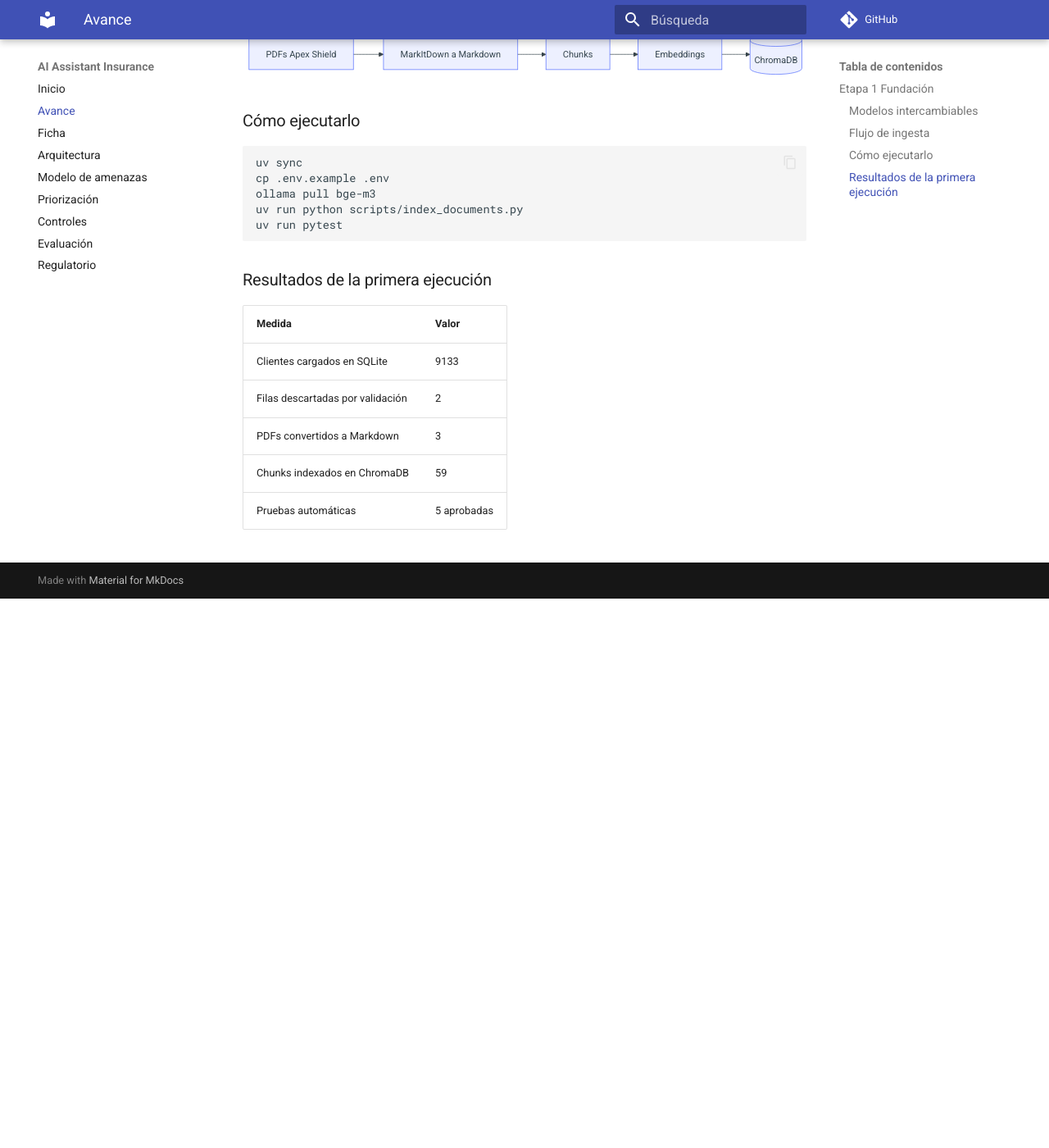
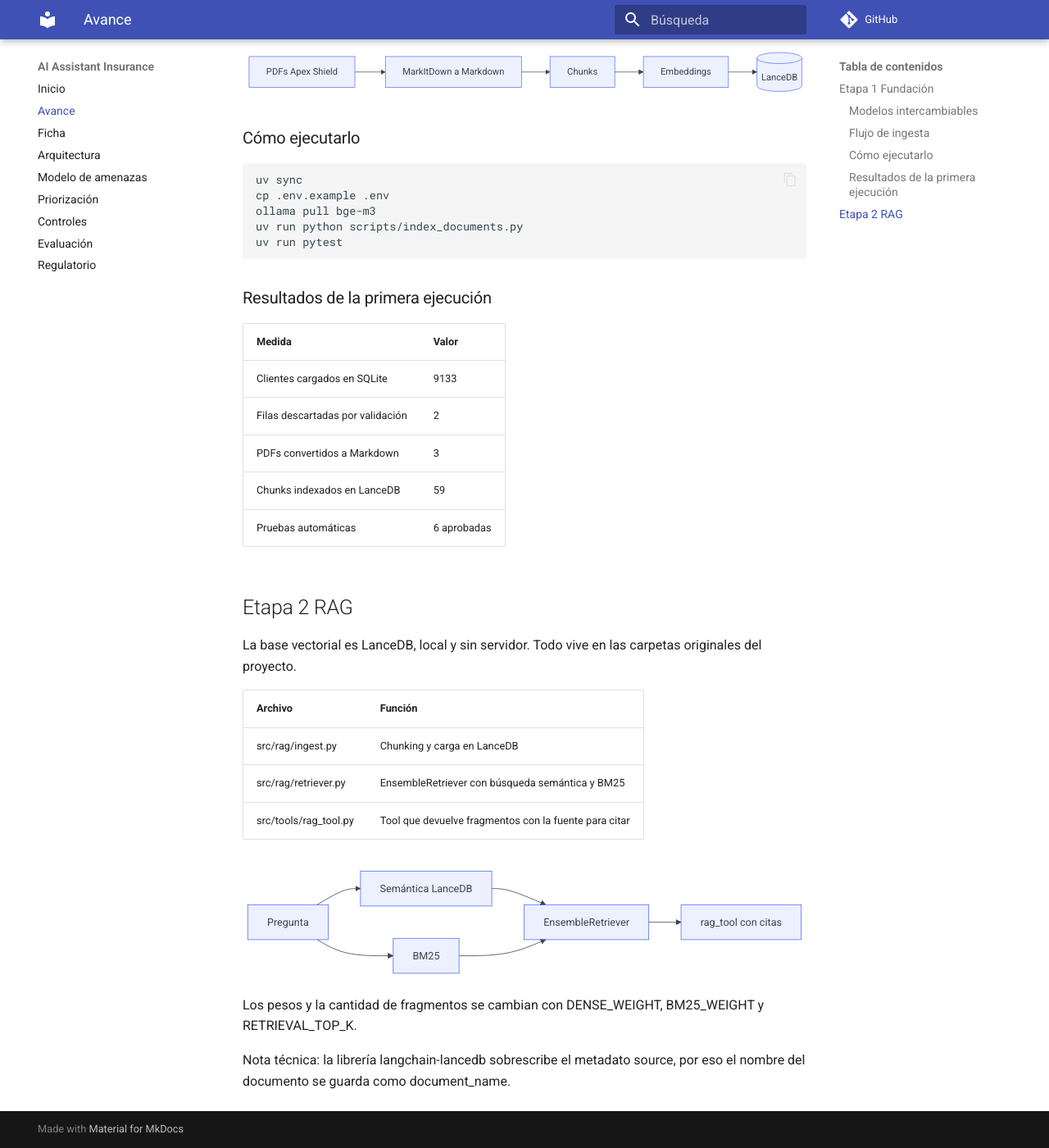
Before and after one commit to Ael-Dev/AI-ASSISTANT-INSURANCE, an MkDocs documentation site: the page built from docs/avance.md, in a window 1280 px wide and 1400 px high, scrolled down 1290 px. Shown: the whole window at 82% size. Built offline with MkDocs 1.6.1 and Material for MkDocs 9.7.7, drawn with Linux system fonts in a browser that asks for light colours; comment, search, counter and statistics services are not loaded; before the commit the page ends 2020 px from its top, so only the background shows below that; some of the changed text lies outside the part shown.

Commit message:
test: pruebas del retriever y la tool. docs: avance etapa 2

````diff
--- a/docs/avance.md
+++ b/docs/avance.md
@@ -5,7 +5,7 @@ Estado de la implementación por etapas del plan.
 | Etapa | Contenido | Estado |
 |---|---|---|
 | 1 Fundación | Configuración, esquemas, ingesta de CRM y base de conocimiento | Implementada en la rama feature/p1-foundation |
-| 2 RAG y CRM | Retriever híbrido, tools, memoria de sesión | Pendiente |
+| 2 RAG y CRM | Retriever híbrido y rag_tool implementados. Falta CRM y memoria de sesión | En progreso |
 | 3 Agentes y seguridad | Orquestador LangGraph, validadores, evaluación | Pendiente |
 | 4 Integración | Prueba de punta a punta y demo | Pendiente |
 
@@ -38,7 +38,7 @@ LLM_NAME=claude-sonnet-5-5
 ```mermaid
 flowchart LR
     CSV[AutoInsurance.csv] --> VAL[Validación Pydantic] --> SQL[(SQLite CRM)]
-    PDF[PDFs Apex Shield] --> MD[MarkItDown a Markdown] --> CH[Chunks] --> EMB[Embeddings] --> VEC[(ChromaDB)]
+    PDF[PDFs Apex Shield] --> MD[MarkItDown a Markdown] --> CH[Chunks] --> EMB[Embeddings] --> VEC[(LanceDB)]
 ```
 
 ### Cómo ejecutarlo
@@ -58,5 +58,28 @@ uv run pytest
 | Clientes cargados en SQLite | 9133 |
 | Filas descartadas por validación | 2 |
 | PDFs convertidos a Markdown | 3 |
-| Chunks indexados en ChromaDB | 59 |
-| Pruebas automáticas | 5 aprobadas |
+| Chunks indexados en LanceDB | 59 |
+| Pruebas automáticas | 6 aprobadas |
+
+## Etapa 2 RAG
+
+La base vectorial es LanceDB, local y sin servidor. Todo vive en las carpetas originales del proyecto.
+
+| Archivo | Función |
+|---|---|
+| src/rag/ingest.py | Chunking y carga en LanceDB |
+| src/rag/retriever.py | EnsembleRetriever con búsqueda semántica y BM25 |
+| src/tools/rag_tool.py | Tool que devuelve fragmentos con la fuente para citar |
+
+```mermaid
+flowchart LR
+    Q[Pregunta] --> D[Semántica LanceDB]
+    Q --> B[BM25]
+    D --> E[EnsembleRetriever]
+    B --> E
+    E --> T[rag_tool con citas]
+```
+
+Los pesos y la cantidad de fragmentos se cambian con DENSE_WEIGHT, BM25_WEIGHT y RETRIEVAL_TOP_K.
+
+Nota técnica: la librería langchain-lancedb sobrescribe el metadato source, por eso el nombre del documento se guarda como document_name.
````
Also changed, not shown: 1 other file.
